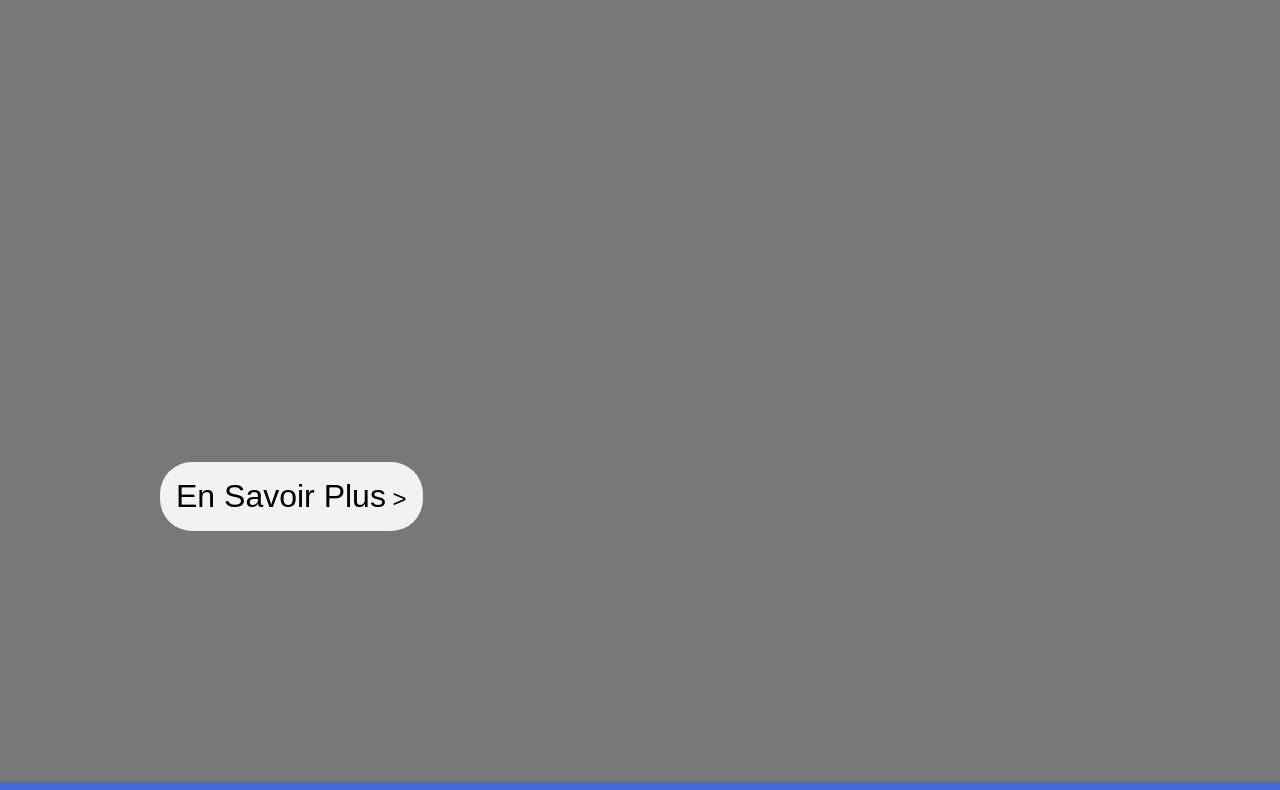
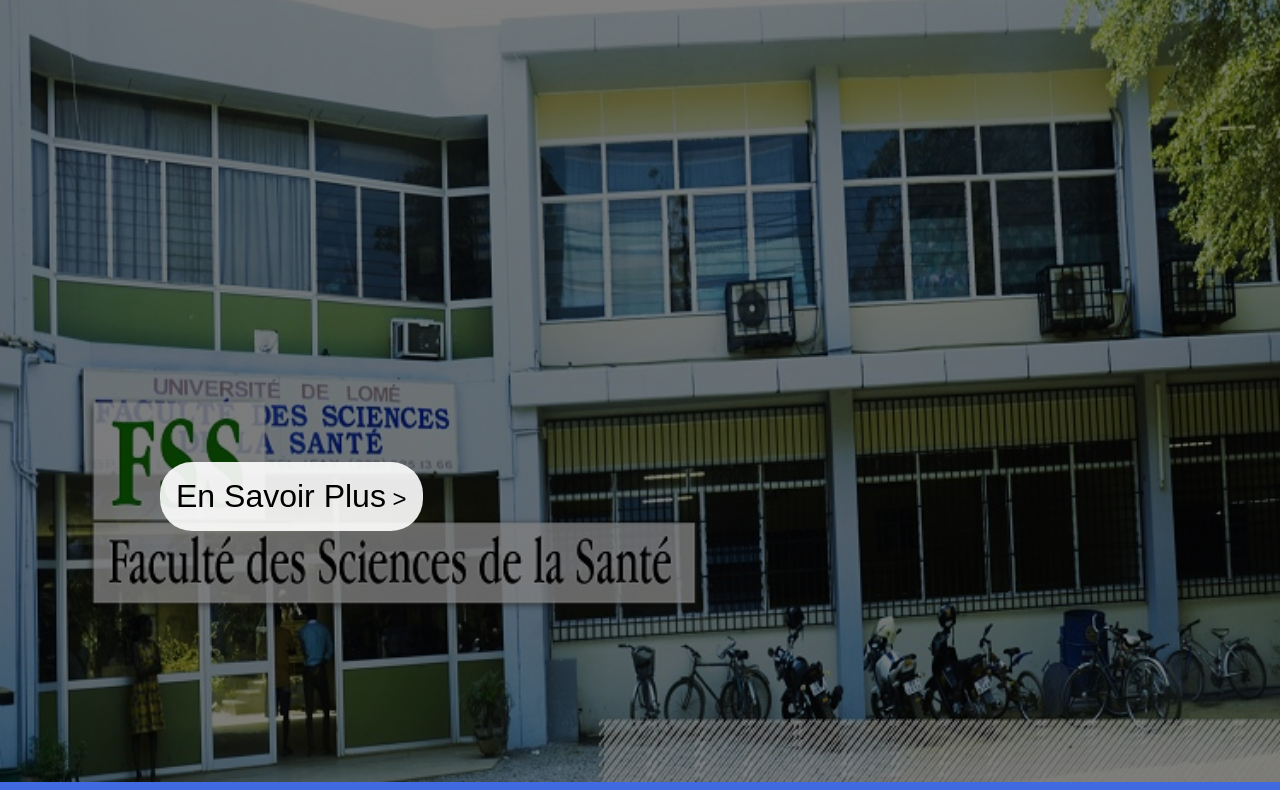
Before and after one commit to Murduc/Site-FSS-Lom-, a website: page index.html in a window 1280 px wide. Shown: the part 146-936 px from the top of the page. Drawn offline with nearby package versions, Linux system fonts and the light colour scheme; files whose address does not match are found by name.

Commit message:
Update style.css

```diff
--- a/styles/style.css
+++ b/styles/style.css
@@ -158,7 +158,8 @@
     width: 100%;
     height: 100vh;
     z-index: 0;
-    background: local("./images/fss.jpg") no-repeat;
+    background-image: url("./images/fss.jpg");
+    background-repeat: no-repeat;
     background-size: cover;
     background-position: bottom;
 }
```
